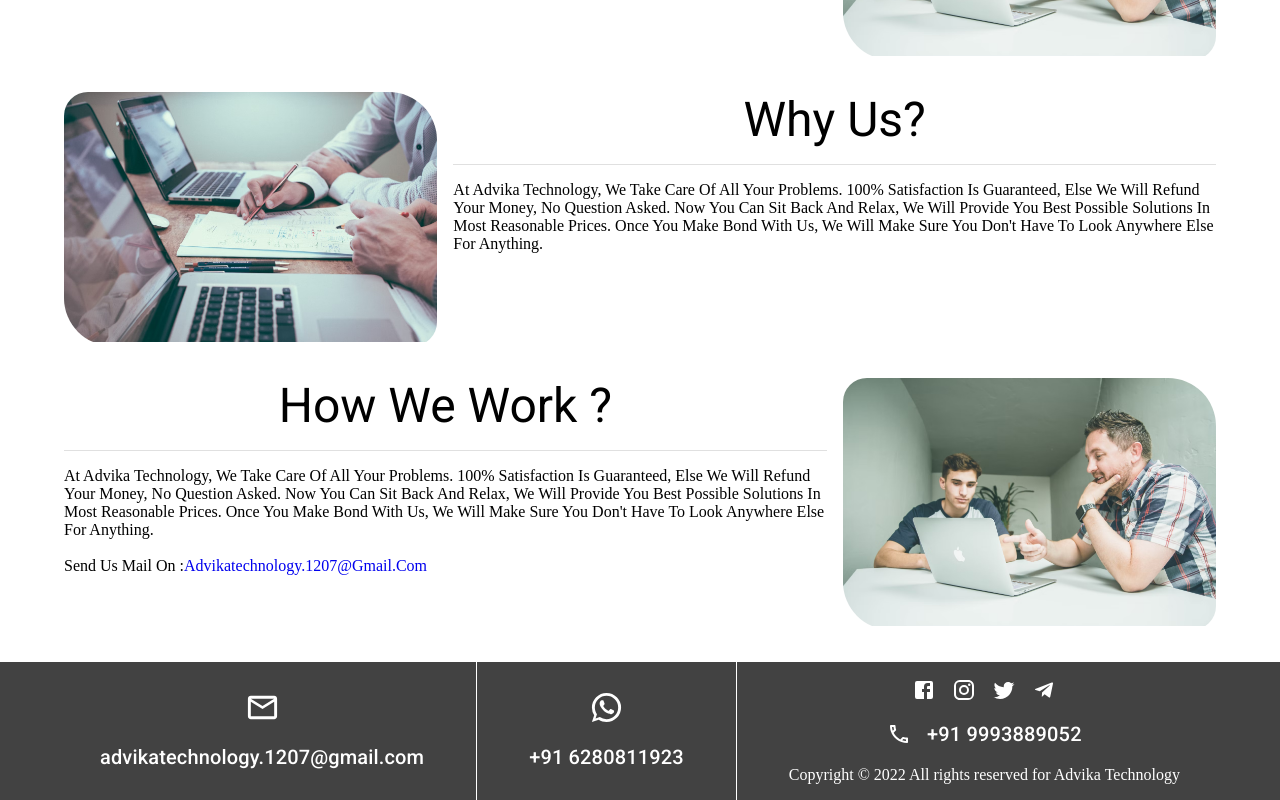
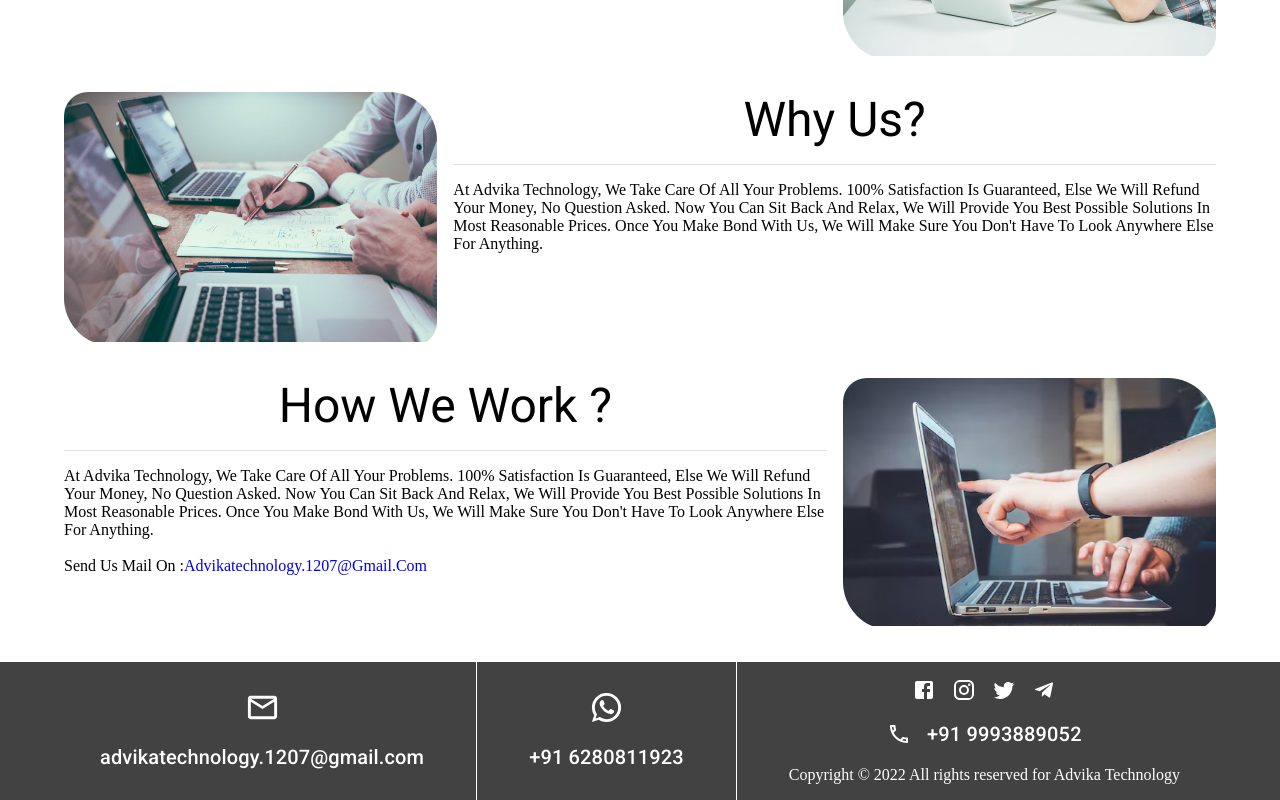
Before and after one commit to MrYogesh0709/job, a React (Create React App) app: page /about in a window 1280 px wide. Shown: the part 793-1593 px from the top of the page. Built offline with nearby package versions, Linux system fonts and the light colour scheme.

Commit message:
about us

```diff
--- a/src/page/about/About.jsx
+++ b/src/page/about/About.jsx
@@ -5,6 +5,7 @@
 import about_us from "../../images/about/about_us.avif";
 import about from "../../images/about/about.jpg";
 import why from "../../images/about/why.avif";
+import work from "../../images/about/work.avif";
 
 const About = () => {
   return (
@@ -178,7 +179,7 @@
               sx={{ borderRadius: "24px 48px 24px 48px", boxShadow: "none" }}
             >
               <img
-                src={`${about_us}`}
+                src={`${work}`}
                 alt="aobut_us"
                 loading="lazy"
                 width={"100%"}
```
Also changed, not shown: src/images/about/work.avif (added).
